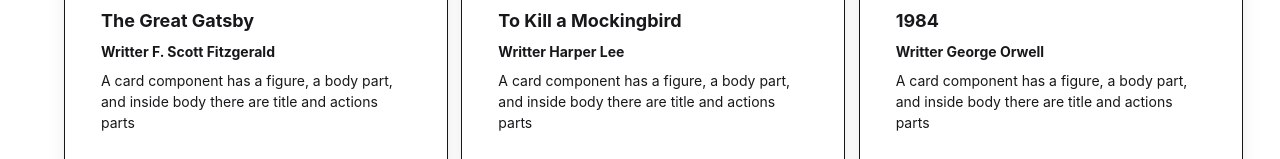
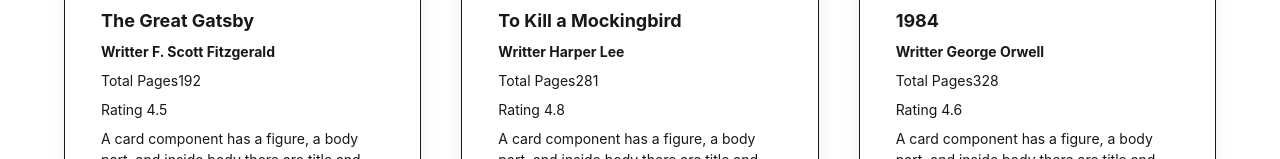
Before and after one commit to nazmulrahat786/Boi-Poka, a React (Vite) app: page / in a window 1280 px wide. Shown: the part 641-800 px from the top of the page. Built offline with nearby package versions, Linux system fonts and the light colour scheme.

Commit message:
afsdsadfsfa

```diff
--- a/src/Pages/Book.jsx
+++ b/src/Pages/Book.jsx
@@ -2,17 +2,21 @@
 import { Link } from "react-router";
 
 const Book = ({ singleBook }) => {
-  const { bookId, bookName, image, author } = singleBook;
+  const { bookId, bookName, image, author , totalPages,rating} = singleBook;
+  console.log(singleBook);
 
   return (
     <Link to={`/bookDetails/${bookId}`}>
-      <div className="card hover:bg-indigo-300   bg-base-100 p-3 w-96 border shadow-xl">
+      <div className="card hover:bg-indigo-300   bg-base-100 p-3  border shadow-xl">
         <figure>
           <img className="h-44" src={image} alt="Shoes" />
         </figure>
         <div className="card-body">
+
           <h2 className="card-title font-bold">{bookName}</h2>
           <p className="text-sm font-bold">Writter {author}</p>
+          <p> Total Pages{totalPages}</p>
+          <p>Rating {rating}</p>
           <p>
             A card component has a figure, a body part, and inside body there
             are title and actions parts
--- a/src/uitilis/ReadList/ReadList.jsx
+++ b/src/uitilis/ReadList/ReadList.jsx
@@ -21,7 +21,17 @@
 
   const handleSort = (type) => {
     setSort(type);
-  };
+    if(type === "pages"){
+const sortedByPage = [...readList].sort((a,b) => a.totalPages-b.totalPages);
+setReadList(sortedByPage)
+    }
+     if(type === "ratings"){
+const sortedByRating = [...readList].sort((a,b) => a.rating-b.rating);
+setReadList(sortedByRating)
+    }
+  }
+
+
 
   return (
     <div>
@@ -55,9 +65,11 @@
         <TabPanel>
           <h2>Book i read {readList.length}</h2>
 
-          {readList.map((b) => (
+        <div className="grid md:grid-cols-2 lg:grid-cols-3 gap-9 py-4 mx-auto px-4 items-center justify-center">
+              {readList.map((b) => (
             <Book key={b.bookId} singleBook={b}></Book>
           ))}
+        </div>
         </TabPanel>
         <TabPanel>
           <h2>My Wish List</h2>
```
